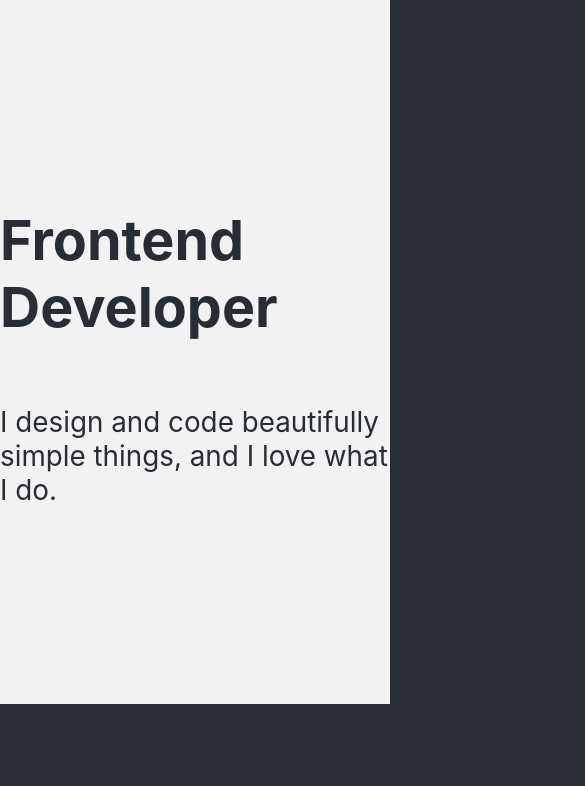
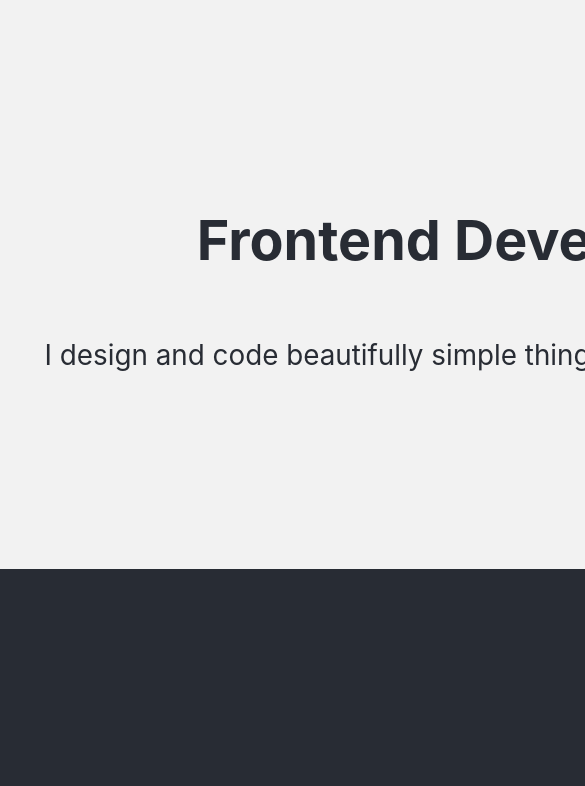
Before and after one commit to sergio-jc/my_profile, a React (Vite) app: page / in a window 390 px wide. Shown: the top 786 px of the page, 585 px wide, since content can reach past the window. Built offline with nearby package versions, Linux system fonts and the light colour scheme.

Commit message:
add media query header

```diff
--- a/src/css/Header.css
+++ b/src/css/Header.css
@@ -9,3 +9,10 @@
     margin: 0vh 0vh 20vh 0vh ;
     padding: 20vh 0vh 20vh 0vh ;
   }
+
+
+  @media (max-width: 600px) {
+    .App-header {
+      width: 110vh;
+    }
+  }
```
